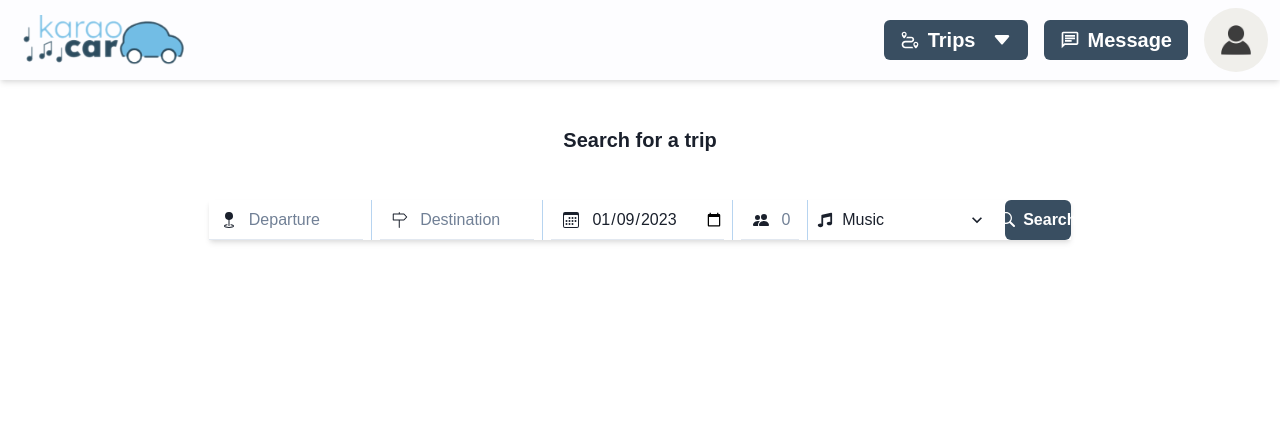
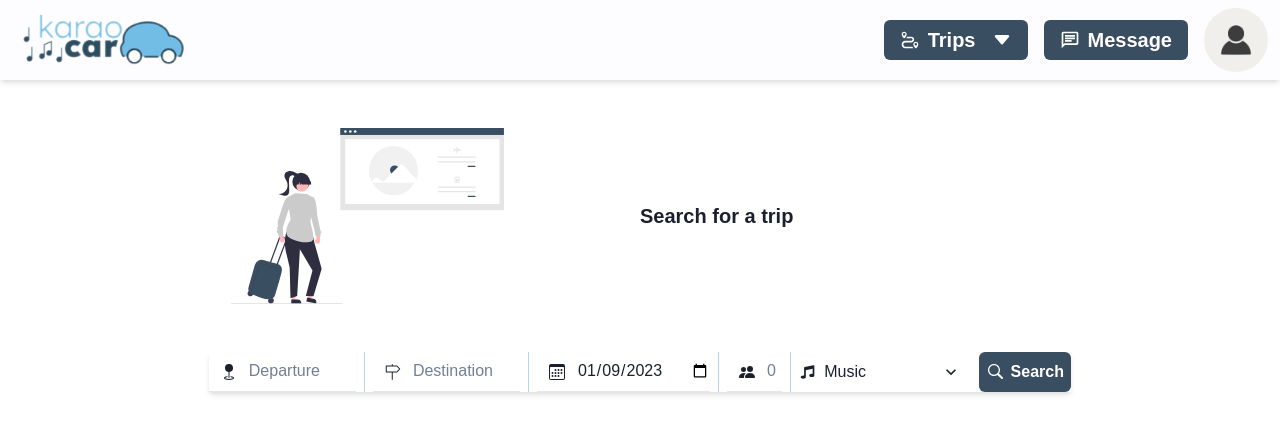
Before and after one commit to WildCodeSchool/2022-09-Orleans-CDA-Projet-KaraoCar, a React (Vite) app in the folder apps/frontend/web/: page /search in a window 1280 px wide. Shown: the top 434 px of the page. Built offline with nearby package versions, Linux system fonts and the light colour scheme.

Commit message:
chore(front): folder and import changes + add image

```diff
--- /dev/null
+++ b/apps/frontend/web/src/components/searchbar/SearchBar.tsx
@@ -0,0 +1,133 @@
+import {
+  Button,
+  Center,
+  Divider,
+  Flex,
+  FormControl,
+  HStack,
+  Input,
+  InputGroup,
+  InputLeftElement,
+  Select,
+} from '@chakra-ui/react';
+import { BsCalendar3, BsGeoFill, BsPeopleFill } from 'react-icons/bs';
+import { GoSearch } from 'react-icons/go';
+import { HiMusicNote } from 'react-icons/hi';
+import { SlDirection } from 'react-icons/sl';
+
+const SearchBar = () => {
+  const today = new Date();
+  const defaultDate = new Date(today).toISOString().split('T')[0];
+
+  return (
+    <>
+      <HStack w={'70%'} shadow={'md'}>
+        <Center>
+          <FormControl>
+            <HStack>
+              <Flex width={'40%'}>
+                <InputGroup>
+                  <InputLeftElement
+                    pointerEvents="none"
+                    children={<BsGeoFill color="gray.300" />}
+                  />
+                  <Input
+                    type="text"
+                    placeholder="Departure"
+                    variant="flushed"
+                  />
+                </InputGroup>
+              </Flex>
+
+              <Center height="40px">
+                <Divider
+                  orientation="vertical"
+                  borderWidth="md"
+                  borderColor={'#87B8E6'}
+                />
+              </Center>
+
+              <Flex width={'40%'}>
+                <InputGroup>
+                  <InputLeftElement
+                    pointerEvents="none"
+                    children={<SlDirection color="gray.300" />}
+                  />
+                  <Input
+                    type="text"
+                    placeholder="Destination"
+                    variant="flushed"
+                  />
+                </InputGroup>
+              </Flex>
+
+              <Center height="40px">
+                <Divider
+                  orientation="vertical"
+                  borderWidth="md"
+                  borderColor={'#87B8E6'}
+                />
+              </Center>
+
+              <Flex width={'40%'}>
+                <InputGroup>
+                  <InputLeftElement
+                    pointerEvents="none"
+                    children={<BsCalendar3 color="gray.300" />}
+                  />
+                  <Input
+                    type="date"
+                    defaultValue={defaultDate}
+                    variant="flushed"
+                  />
+                </InputGroup>
+              </Flex>
+
+              <Center height="40px">
+                <Divider
+                  orientation="vertical"
+                  borderWidth="md"
+                  borderColor={'#87B8E6'}
+                />
+              </Center>
+
+              <Flex width={'15%'}>
+                <InputGroup>
+                  <InputLeftElement
+                    pointerEvents="none"
+                    children={<BsPeopleFill color="gray.300" />}
+                  />
+                  <Input type="number" placeholder="0" variant="flushed" />
+                </InputGroup>
+              </Flex>
+
+              <Center height="40px">
+                <Divider orientation="vertical" borderColor={'#87B8E6'} />
+              </Center>
+              <HiMusicNote size={40} />
+              <Flex w="40%">
+                <Select placeholder={'Music'} variant="unstyled">
+                  <option value="Dance">Dance</option>
+                  <option value="Hip_Hop">Hip hop</option>
+                  <option value="Heavy_metal">Heavy metal</option>
+                </Select>
+              </Flex>
+
+              <Button
+                leftIcon={<GoSearch />}
+                type="submit"
+                isLoading={false}
+                loadingText="Loading"
+                w={'20%'}
+              >
+                Search
+              </Button>
+            </HStack>
+          </FormControl>
+        </Center>
+      </HStack>
+    </>
+  );
+};
+
+export default SearchBar;
--- a/apps/frontend/web/src/pages/Search.tsx
+++ b/apps/frontend/web/src/pages/Search.tsx
@@ -1,5 +1,5 @@
-import { Box, Center, Heading, HStack, VStack } from "@chakra-ui/react"
-import SearchBar from "../theme/components/SearchBar"
+import { Box, Center, Flex, Heading, HStack, Img, VStack } from "@chakra-ui/react"
+import SearchBar from "../components/searchbar/SearchBar"
 
 
 const Search = () => {
@@ -8,11 +8,16 @@ const Search = () => {
   return (
     <VStack spacing='24px' padding='24px'>
       <HStack>
-        <Box w={'100%'} padding='24px'>
-            <Center>
-              <Heading fontSize='xl'>Search for a trip</Heading>
-            </Center>
-        </Box>
+        <Flex w={'100%'} padding='24px'>
+
+              <Flex align="center" justify="center" w={'50%'}>
+                <Img src="../../public/images/undraw_travel_booking.svg" w={'50%'} />
+              </Flex>
+              <Flex align="center" w={'50%'}>
+                <Heading fontSize='xl'>Search for a trip</Heading>
+              </Flex>
+
+        </Flex>
       </HStack>
 
       <SearchBar />
--- a/apps/frontend/web/src/theme/components/SearchBar.tsx
+++ /dev/null
@@ -1,101 +0,0 @@
-import { Button, Center, Divider, Flex, FormControl, HStack, Input, InputGroup, InputLeftElement, Select } from "@chakra-ui/react"
-import { BsCalendar3, BsGeoFill, BsPeopleFill } from "react-icons/bs"
-import { GoSearch } from "react-icons/go"
-import { HiMusicNote } from "react-icons/hi"
-import { SlDirection } from "react-icons/sl"
-
-
-const SearchBar = () => {
-    const today = new Date();
-    const defaultDate = new Date(today).toISOString().split('T')[0];
-
-  return (
-    <>
-        <HStack w={'70%'} shadow={'md'}>
-        <Center>
-          <FormControl>
-            <HStack>
-              <Flex width={'40%'}>
-                <InputGroup>
-                  <InputLeftElement
-                    pointerEvents='none'
-                    children={<BsGeoFill color='gray.300' />}
-                  />
-                  <Input type='text' placeholder='Departure' variant='flushed' />
-                </InputGroup>
-              </Flex>
-
-              <Center height='40px'>
-                <Divider orientation='vertical' borderWidth='md' borderColor={'#87B8E6'} />
-              </Center>
-
-              <Flex width={'40%'}>
-                <InputGroup>
-                  <InputLeftElement
-                    pointerEvents='none'
-                    children={<SlDirection color='gray.300' />}
-                  />
-                  <Input type='text' placeholder='Destination' variant='flushed'/>
-                </InputGroup>
-              </Flex>
-
-              <Center height='40px'>
-                <Divider orientation='vertical' borderWidth='md' borderColor={'#87B8E6'} />
-              </Center>
-
-              <Flex width={'40%'}>
-                <InputGroup>
-                  <InputLeftElement
-                    pointerEvents='none'
-                    children={<BsCalendar3 color='gray.300' />}
-                  />
-                  <Input type='date' defaultValue={defaultDate} variant='flushed'/>
-                </InputGroup>
-              </Flex>
-
-              <Center height='40px'>
-                <Divider orientation='vertical' borderWidth='md' borderColor={'#87B8E6'} />
-              </Center>
-
-              <Flex width={'15%'}>
-                <InputGroup>
-                  <InputLeftElement
-                    pointerEvents='none'
-                    children={<BsPeopleFill color='gray.300' />}
-                  />
-                  <Input type='number' placeholder='0' variant='flushed' />
-                </InputGroup>
-              </Flex>
-
-              <Center height='40px'>
-                <Divider orientation='vertical' borderColor={'#87B8E6'} />
-              </Center>
-              <HiMusicNote size={40}/>
-              <Flex w='40%'>
-
-                <Select placeholder={'Music'} variant='unstyled'>
-                  <option value='Dance'>Dance</option>
-                  <option value='Hip_Hop'>Hip hop</option>
-                  <option value='Heavy_metal'>Heavy metal</option>
-                </Select>
-              </Flex>
-
-              <Button
-                leftIcon={<GoSearch />}
-                type='submit'
-
-                isLoading={false}
-                loadingText='Loading'
-              >
-                Search
-              </Button>
-
-            </HStack>
-          </FormControl>
-        </Center>
-      </HStack>
-    </>
-  )
-}
-
-export default SearchBar
```
Also changed, not shown: apps/frontend/web/public/images/undraw_travel_booking.svg (added).
